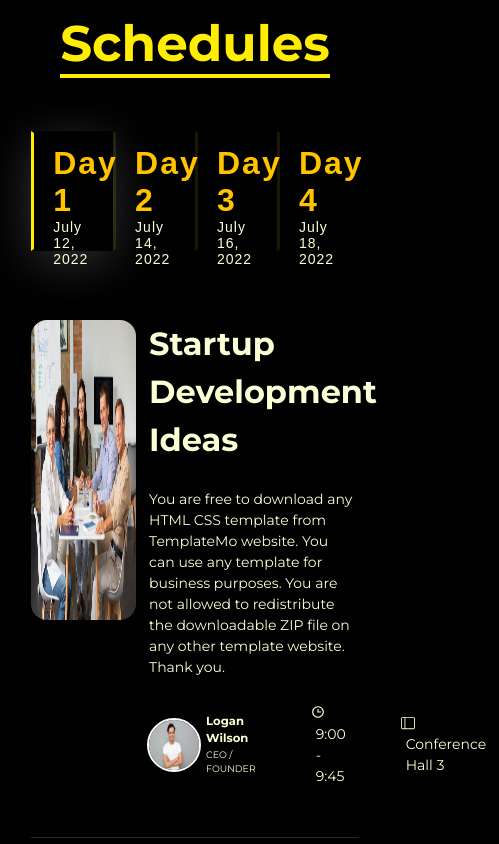
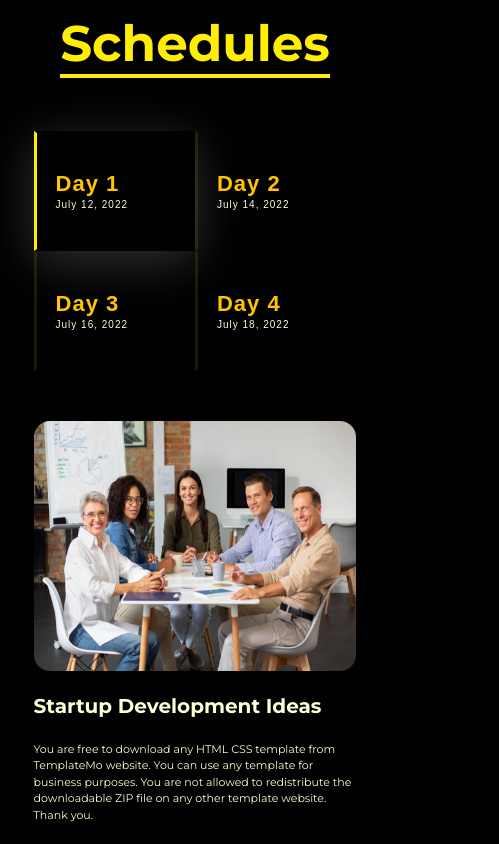
Before and after one commit to Abdallah66hossam/leader-ship-event, a React (Create React App) app: page / in a window 390 px wide. Shown: the part 4880-5724 px from the top of the page, 499 px wide, since content can reach past the window. Built offline with nearby package versions, Linux system fonts and the light colour scheme.

Commit message:
finished responsive for schedule section

```diff
--- a/src/components/schedule/item.module.scss
+++ b/src/components/schedule/item.module.scss
@@ -1,5 +1,6 @@
 @use "../../style/mixins.scss" as mix;
 @use "../../style/variable.scss" as color;
+@use "../../style/responsive.scss" as res;
 
 .tobic {
   display: grid;
@@ -11,26 +12,52 @@
   &:not(:last-child) {
     border-bottom: 1px solid rgba(255, 255, 255, 0.15);
   }
+  @include res.respnesive(desktop) {
+    grid-template-columns: 37% 58%;
+  }
+  @include res.respnesive(tab) {
+    grid-template-columns: 100%;
+    width: 70%;
+  }
+  @include res.respnesive(phone) {
+    width: 90%;
+  }
   & .place {
     height: 30rem;
     width: 100%;
     grid-column: 1/2;
     border-radius: 1.6rem;
+    @include res.respnesive(tab) {
+      height: 25rem;
+    }
   }
   & .text {
     @include mix.flexCol;
     align-items: flex-start;
     & h4 {
       font-size: 3.2rem;
+      @include res.respnesive(tab) {
+        font-size: 2rem;
+        padding-top: 2rem;
+      }
     }
     & p {
       padding: 2.5rem 0;
+      @include res.respnesive(tab) {
+        padding: 2rem 0;
+        font-size: 1.1rem;
+      }
     }
     & .details {
       @include mix.flexRow;
       justify-content: start;
       gap: 6rem;
       width: 80%;
+      @include res.respnesive(tab) {
+        @include mix.flexCol;
+        align-items: start;
+        height: 25rem;
+      }
       & .person {
         @include mix.flexRow;
         gap: 0.7rem;
@@ -43,6 +70,9 @@
         width: 5rem;
         border-radius: 50%;
         outline: 0.2rem solid color.$white;
+        @include res.respnesive(tab) {
+          margin-right: 1rem;
+        }
       }
     }
   }
--- a/src/components/schedule/schedules.module.scss
+++ b/src/components/schedule/schedules.module.scss
@@ -1,8 +1,12 @@
 @use "../../style/mixins.scss" as mix;
 @use "../../style/variable.scss" as color;
+@use "../../style/responsive.scss" as res;
 
 .schedules {
   padding: 16rem 8%;
+  @include res.respnesive(desktop) {
+    padding: 16rem 4%;
+  }
   & .heading {
     @include mix.Heading;
     text-align: center;
@@ -13,6 +17,24 @@
   }
   .days {
     width: 100%;
+    @include res.respnesive(desktop) {
+      display: grid;
+      grid-template-columns: 50% 50%;
+      width: 70%;
+      margin: 0 auto;
+    }
+    @include res.respnesive(tab) {
+      display: grid;
+      grid-template-columns: 50% 50%;
+      width: 80%;
+      margin: 0 auto;
+    }
+    @include res.respnesive(tab) {
+      display: grid;
+      grid-template-columns: 50% 50%;
+      width: 90%;
+      margin: 0 auto;
+    }
     & button {
       text-align: left;
       border-radius: 0;
@@ -20,15 +42,29 @@
       width: 25%;
       height: 12rem;
       background: transparent;
+      @include res.respnesive(desktop) {
+        width: 100%;
+      }
       &.active,
       &:hover {
         border-left: 3px solid color.$light-yellow;
         color: color.$light-yellow;
         box-shadow: rgba(255, 255, 255, 0.2) 0px 10px 50px;
       }
-      h3 {
+      & h3 {
         font-size: 3.2rem;
         letter-spacing: 0.2rem;
+        @include res.respnesive(tab) {
+          font-size: 2.8rem;
+          letter-spacing: 0.1rem;
+        }
+        @include res.respnesive(phone) {
+          font-size: 2.2rem;
+          letter-spacing: 0.1rem;
+        }
+      }
+      & small {
+        font-size: 1rem;
       }
     }
   }
```
